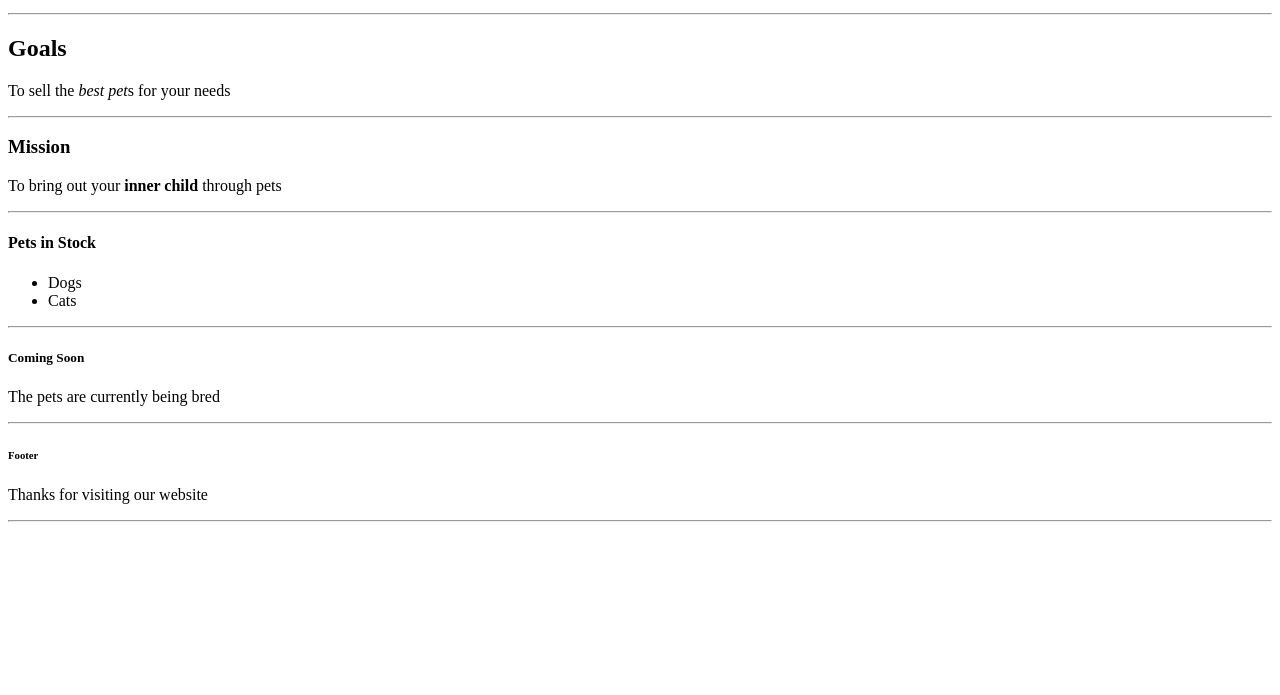
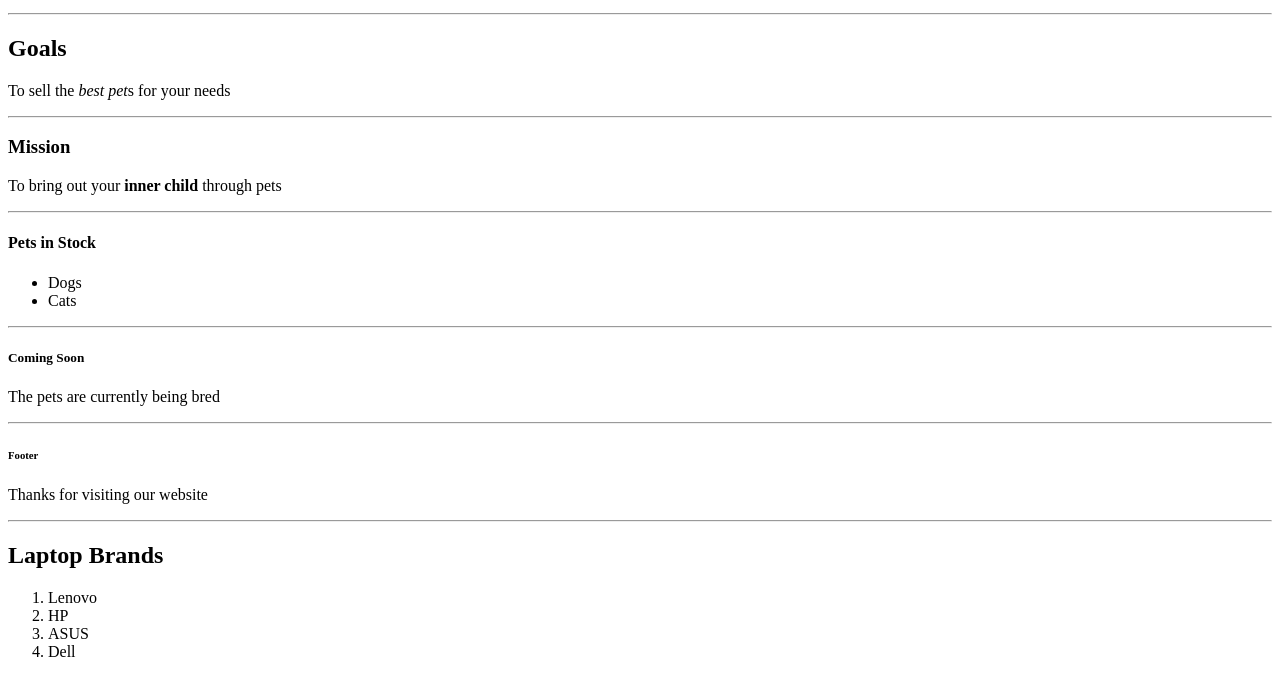
Before and after one commit to manassehgitau/Zindua-html-challange-1, a plain HTML site: page index.html in a window 1280 px wide. Shown: the part 101-796 px from the top of the page. Drawn offline with Linux system fonts and the light colour scheme.

Commit message:
Laptop Section: Add an ordered  list of laptop brands

```diff
--- a/index.html
+++ b/index.html
@@ -21,10 +21,12 @@
 
   <h4>Pets in Stock</h4>
   <p>
+
     <ul>
       <li>Dogs</li>
       <li>Cats</li>
     </ul>
+
   </p>
   <hr>
 
@@ -36,5 +38,12 @@
   <p>Thanks for visiting our website</p>
   <hr>
 
+  <h2>Laptop Brands</h2>
+  <ol>
+    <li>Lenovo</li>
+    <li>HP</li>
+    <li>ASUS</li>
+    <li>Dell</li>
+  </ol>
 </body>
 </html>
```
